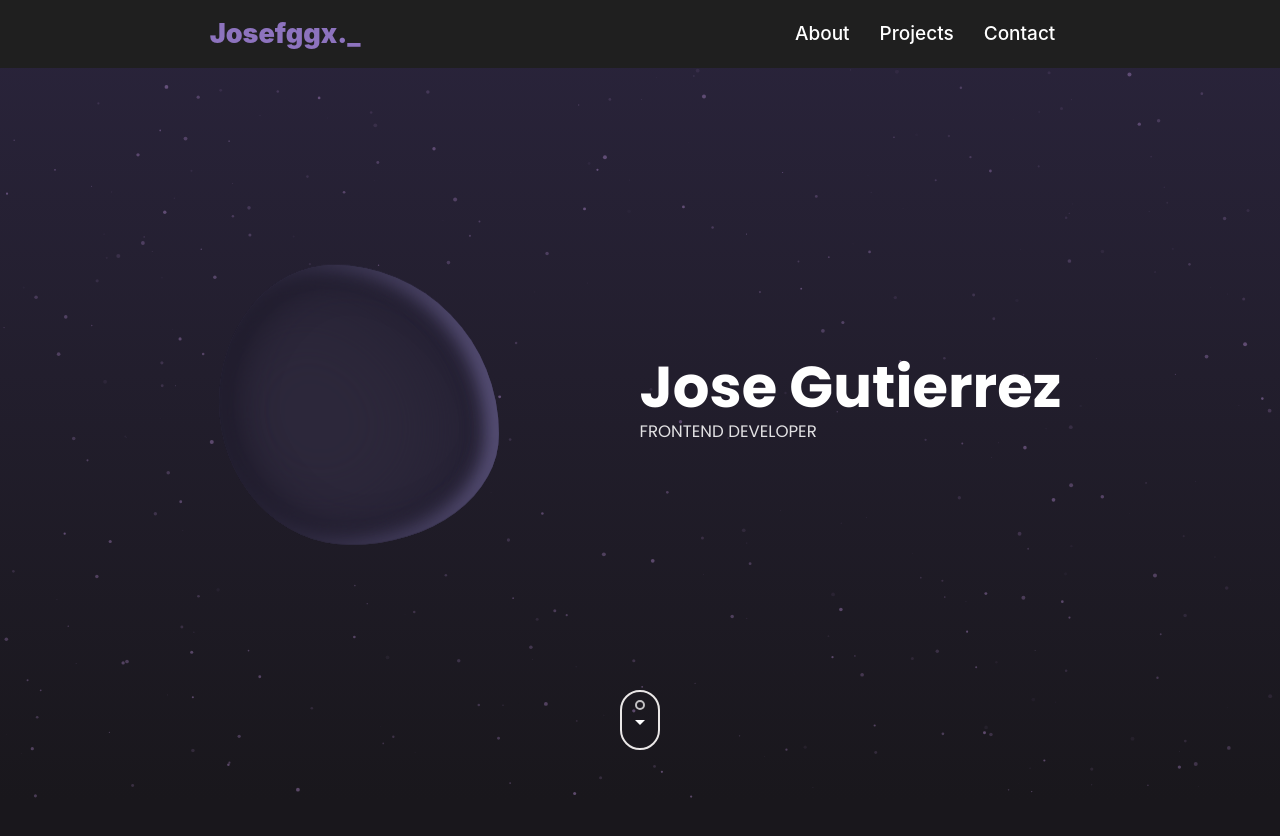
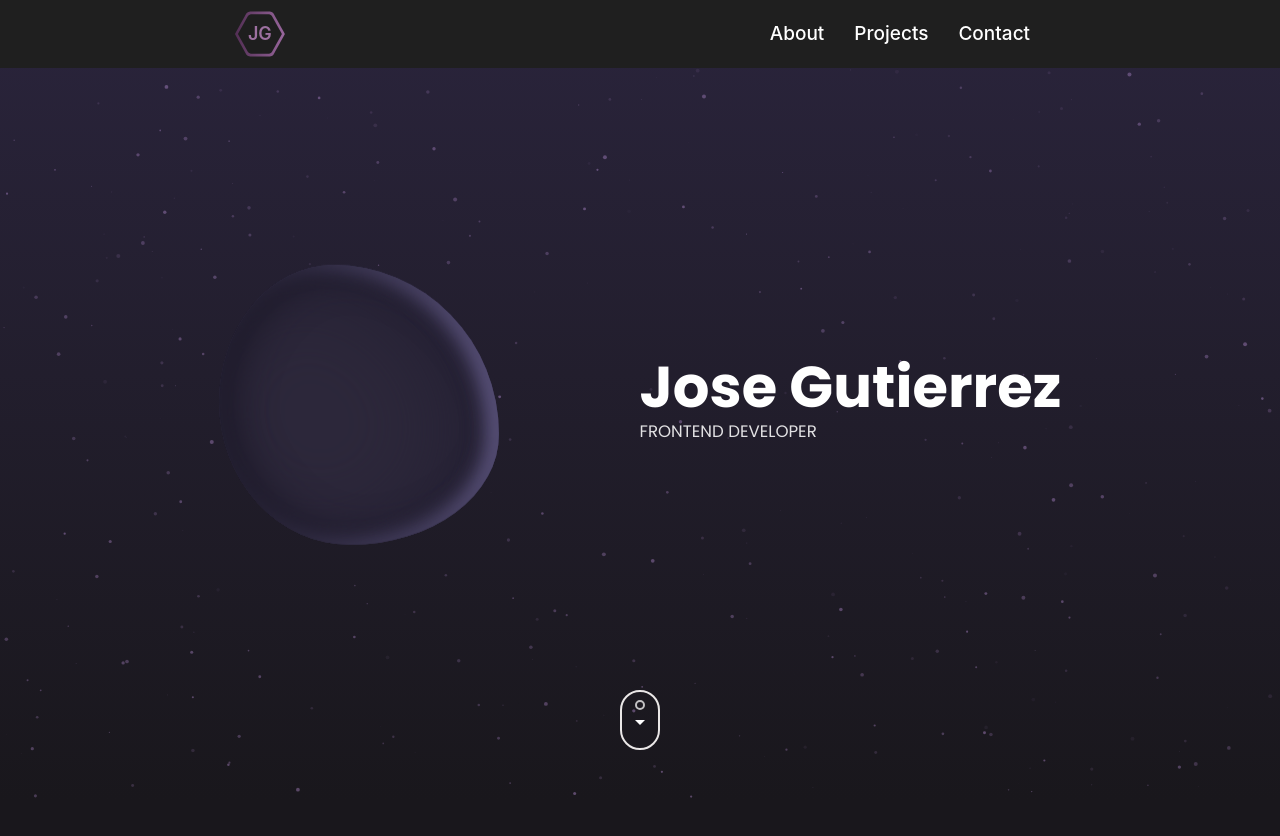
Before and after one commit to josefggx/Portfolio, a React (Vite) app: page / in a window 1280 px wide. Shown: the top 836 px of the page. Built offline with nearby package versions, Linux system fonts and the light colour scheme.

Commit message:
✨ add: logo for navbar

```diff
--- a/src/components/Navbar/Navbar.scss
+++ b/src/components/Navbar/Navbar.scss
@@ -8,10 +8,47 @@
   z-index: 1;
   background-color: #1f1f1f;
 
-  & .navbar__logo {
-    font-weight: 900;
-    font-size: 2.7rem;
-    color: #8d73be;
+  & .navbar__logoborder {
+    position: relative;
+    display: flex;
+    align-items: center;
+    justify-content: center;
+    width: 50px;
+    height: 50px;
+    border-radius: 50%;
+    clip-path: polygon(0% 50%, 25% 95%, 75% 95%, 100% 50%, 75% 5%, 25% 5%);
+    background-color: #af74b4;
+    background: linear-gradient(180deg, #af74b4 0%, #5c325e 100%);
+    background: -moz-linear-gradient(180deg, #af74b4 0%, #5c325e 100%);
+    background: -webkit-linear-gradient(180deg, #af74b4 0%, #5c325e 100%);
+    opacity: 0.85;
+    transition: all 0.15s ease-in-out;
+
+    &:hover {
+      opacity: 1;
+    }
+
+    & .navbar__logo {
+      clip-path: polygon(0% 50%, 25% 95%, 75% 95%, 100% 50%, 75% 5%, 25% 5%);
+      border-radius: 50%;
+      display: flex;
+      align-items: center;
+      justify-content: center;
+      width: 44px;
+      height: 44px;
+      background-color: #1f1f1f;
+
+      &:hover {
+        opacity: 1;
+      }
+
+      & .logo__text {
+        font-family: 'Inter', sans-serif;
+        font-weight: 600;
+        font-size: 1.8rem;
+        color: #b47fb8;
+      }
+    }
   }
 
   & .navbar__items > a {
@@ -47,6 +84,10 @@
 }
 
 @media (max-width: 768px) {
+  .navbar {
+    padding: 0 40px;
+    justify-content: space-between;
+  }
   .navbar .navbar__items {
     position: absolute;
     top: 60px;
--- a/src/components/Navbar/Navbar.tsx
+++ b/src/components/Navbar/Navbar.tsx
@@ -22,7 +22,11 @@ export const Navbar = () => {
         className="navbar__logo"
         onClick={handleHashChange}
       >
-        <span className="navbar__logo">Josefggx._</span>
+        <div className="navbar__logoborder">
+          <div className="navbar__logo">
+            <div className="logo__text">JG</div>
+          </div>
+        </div>
       </HashLink>
       <div className={`navbar__items ${isOpen && 'open'}`}>
         <HashLink smooth to="#about" onClick={handleHashChange}>
```
